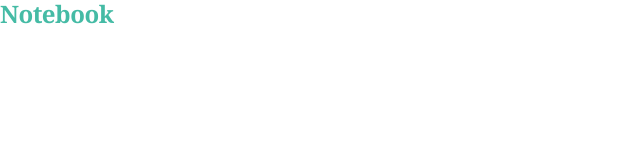
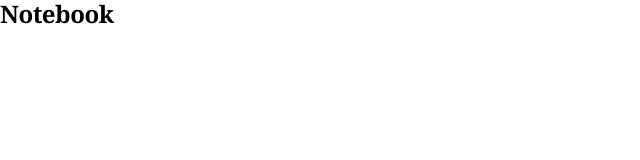
Before and after one commit to BuraYu/notetaking, a React (Vite) app: page / in a window 1280 px wide. Shown: the top 160 px of the page, without its empty margins (0-640 px from the left). Built offline with nearby package versions, Linux system fonts and the light colour scheme.

Commit message:
add: color pallete for css

```diff
--- a/src/index.css
+++ b/src/index.css
@@ -3,7 +3,25 @@
 @import "tailwindcss";
 
 @theme {
-  --color-mint-500: oklch(0.72 0.11 178);
+  --color-neutral-950: #0e121b;
+  --color-neutral-900: #191b25;
+  --color-neutral-800: #232530;
+  --color-neutral-700: #2b303b;
+  --color-neutral-600: #525866;
+  --color-neutral-500: #717784;
+  --color-neutral-400: #99a0ae;
+  --color-neutral-300: #cacfd8;
+  --color-neutral-200: #e0e4ea;
+  --color-neutral-100: #f3f5f8;
+  --color-neutral-50: #f5f7fa;
+  --color-neutral-0: #ffffff;
+  --color-blue-700: #2547d0;
+  --color-blue-500: #335cff;
+  --color-blue-50: #ebf1ff;
+  --color-green-500: #21c16b;
+  --color-green-100: #d1fbe9;
+  --color-red-500: #fb3748;
+  --color-red-100: #ffd5d8;
 }
 
 @layer utilities {
```
